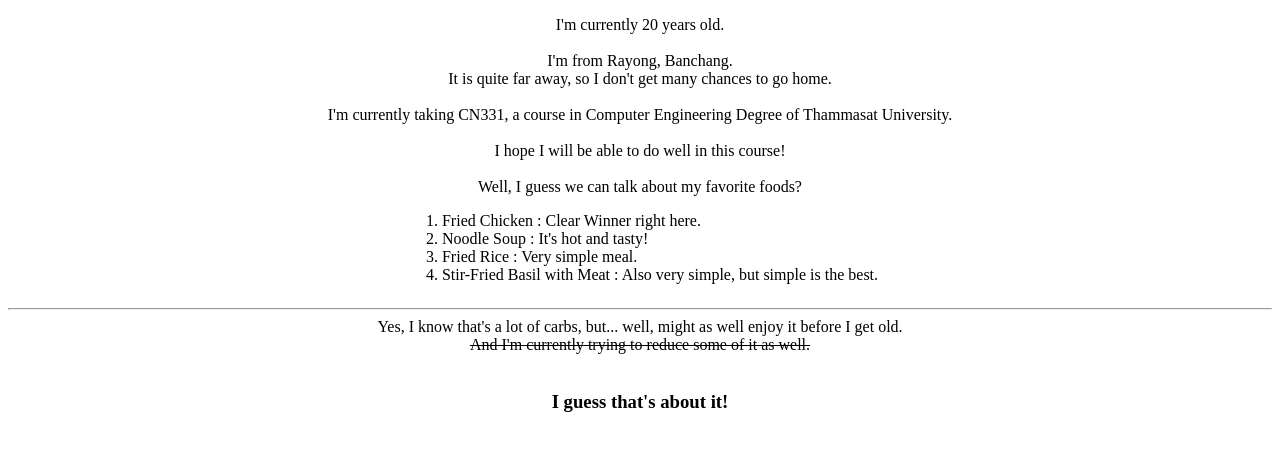
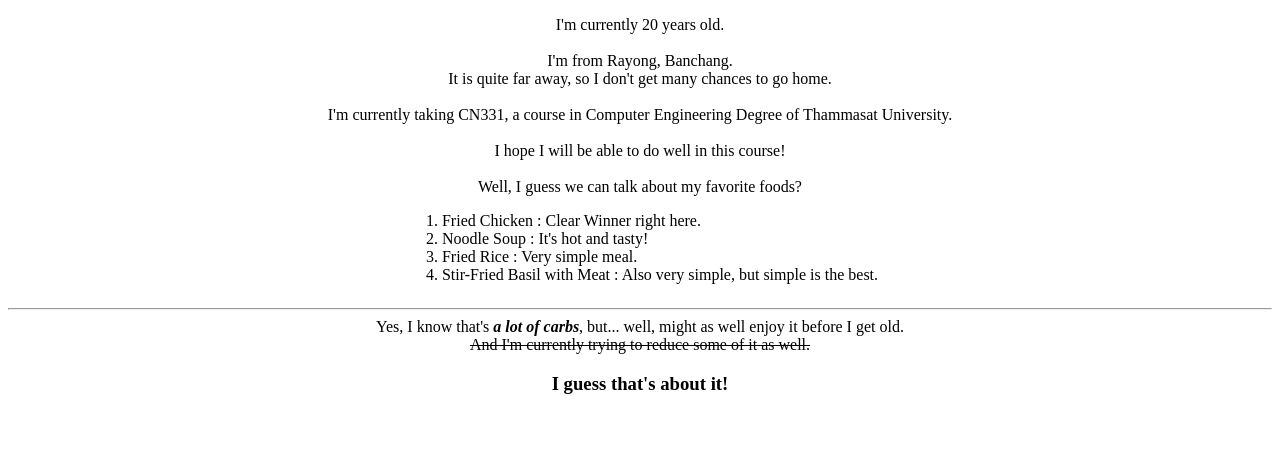
Before and after one commit to 6510615153/6510615153.github.io, a plain HTML site: page index.html in a window 1280 px wide. Shown: the part 315-766 px from the top of the page. Drawn offline with Linux system fonts and the light colour scheme.

Commit message:
Fix index html formatting to match README

```diff
--- a/index.html
+++ b/index.html
@@ -40,8 +40,8 @@
     <div>
     <center>
 
-    Yes, I know that's a lot of carbs, but... well, might as well enjoy it before I get old. <br>
-    <s>And I'm currently trying to reduce some of it as well.</s> <br><br>
+    Yes, I know that's <i><b>a lot of carbs</b></i>, but... well, might as well enjoy it before I get old. <br>
+    <s>And I'm currently trying to reduce some of it as well.</s> <br>
 
     <h3>I guess that's about it!</h3>
 
```
